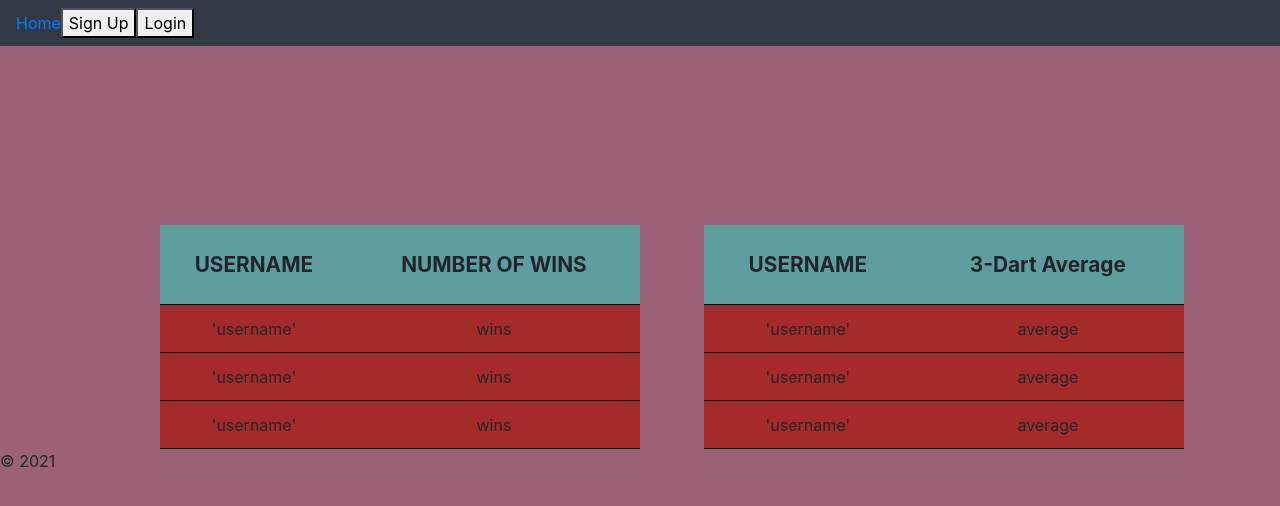
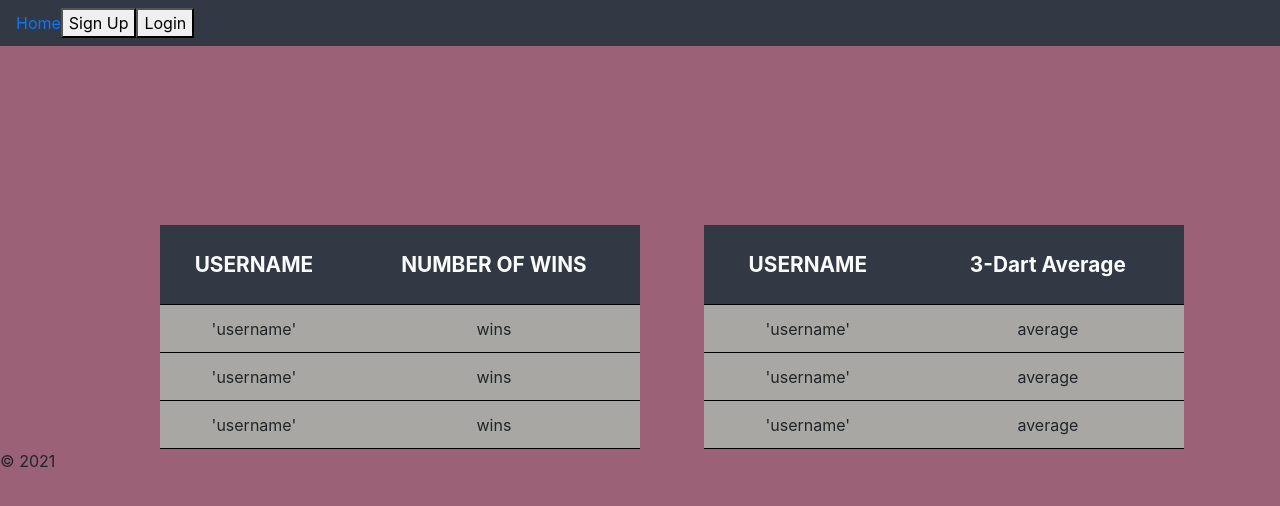
Before and after one commit to HeyAero/dartshub, a React app in the folder client/: page /leaderboard in a window 1280 px wide. Shown: the top 506 px of the page. Built offline with nearby package versions, Linux system fonts and the light colour scheme.

Commit message:
Add styling to game and user rooms

```diff
--- a/client/src/components/CreateGame/_CreateGame.scss
+++ b/client/src/components/CreateGame/_CreateGame.scss
@@ -1,15 +1,17 @@
 #Create-Game {
     margin-top: 2rem;
-    background-color: rgb(174,128,107);
+    background-color: rgb(162,164,172);
     width: 50rem;
     text-align: center;
     h1 {
         font-size: 2rem;
+        text-align: center;
     }
     h4 {
         font-size: 1.3rem;
         font-weight: lighter;
         margin-top: 0.5rem;
+        text-align: center;
     }
 }
 
--- a/client/src/components/HowTo/_HowTo.scss
+++ b/client/src/components/HowTo/_HowTo.scss
@@ -1,5 +1,5 @@
 #HowTo{
-    background-color: rgb(174,128,107);
+    background-color: rgb(162,164,172);
     text-align: center;
     width: 40%;
     margin-left: 30%;
--- a/client/src/components/JoinGame/_JoinGame.scss
+++ b/client/src/components/JoinGame/_JoinGame.scss
@@ -1,14 +1,16 @@
 #Join-game {
-    background-color: rgb(174,128,107);
+    background-color: rgb(162,164,172);
     width: 50rem;
     text-align: center;
     h1 {
         font-size: 2rem;
+        text-align: center;
     }
     h4 {
         font-size: 1.3rem;
         font-weight: lighter;
         margin-top: 0.5rem;
+        text-align: center;
     }
 }
 
--- a/client/src/components/Navbar/_Navbar.scss
+++ b/client/src/components/Navbar/_Navbar.scss
@@ -2,10 +2,16 @@
     background-color: rgb(51,56,69);
 }
 .modal-body{
-    background-color: rgb(174,128,107);
+    background-color: rgb(162,164,172);
     position: absolute;
     top: 40px;
     left: 40px;
     right: 40px;
     bottom: 40px;
+    h2{
+        text-align: center;
+    }
 }
+.subtitle{
+    text-align: center;
+}
--- a/client/src/components/ThreeDartTable/_ThreeDartTable.scss
+++ b/client/src/components/ThreeDartTable/_ThreeDartTable.scss
@@ -1,16 +1,17 @@
 .ThreeDartTable {
     width: 100%;
-    background-color: brown;
+    background-color: rgb(169,167,164);
     text-align: center;
 
     th{
-        background-color: cadetblue;
+        background-color: rgb(51,56,69);
         height: 5rem;
         font-size: 1.3rem;
         border-bottom: 1px solid black;
+        color: rgb(250,251,251);
     }
     tr:hover{
-        background-color:green;
+        background-color:rgb(131, 133, 141);
     }
 
     td{
--- a/client/src/components/WinsTable/_WinsTable.scss
+++ b/client/src/components/WinsTable/_WinsTable.scss
@@ -1,16 +1,17 @@
 .WinsTable {
     width: 100%;
-    background-color: brown;
+    background-color: rgb(169,167,164);
     text-align: center;
 
     th{
-        background-color: cadetblue;
+        background-color: rgb(51,56,69);
         height: 5rem;
         font-size: 1.3rem;
         border-bottom: 1px solid black;
+        color: rgb(250,251,251);
     }
     tr:hover{
-        background-color: cornflowerblue;
+        background-color: rgb(131, 133, 141);
     }
     td{
         height: 3rem;
```
